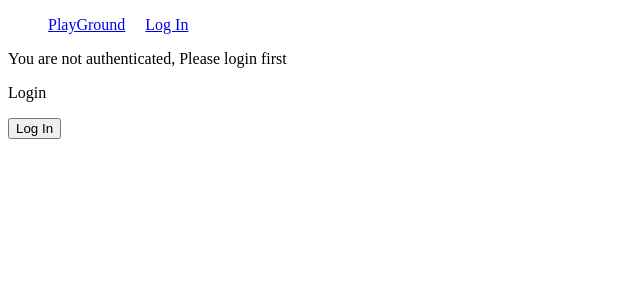
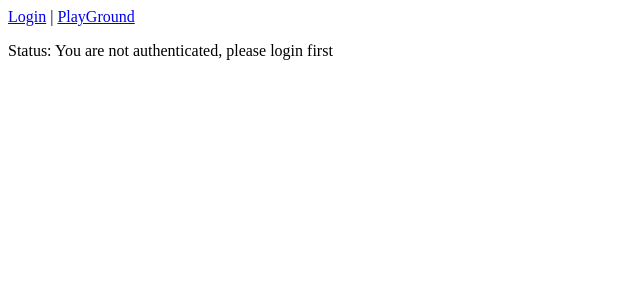
Before and after one commit to acciojob/code-playground-ManimehalaiAnandaraj, a React app: page / in a window 1280 px wide. Before the commit this address led to /login. Shown: the top 300 px of the page, without its empty margins (0-640 px from the left). Built offline with nearby package versions, Linux system fonts and the light colour scheme.

Commit message:
Completed assignment

```diff
--- a/src/components/App.js
+++ b/src/components/App.js
@@ -1,94 +1,35 @@
 import React, { useState } from 'react';
-import {
-  BrowserRouter,
-  Route,
-  Routes,
-  Link,
-  Navigate,
-} from 'react-router-dom';
+import { Routes, Route, Link } from 'react-router-dom';
+import Login from './Login';
+import Home from './Home';
+import PrivateRoute from './PrivateRoute';
 
-const App = () => {
+function App() {
   const [isAuthenticated, setIsAuthenticated] = useState(false);
-
-  const handleLogin = () => {
-    setIsAuthenticated(true);
-  };
-
-  const handleLogout = () => {
-    setIsAuthenticated(false);
-  };
 
   return (
     <div className="main-container">
       <nav>
-        <ul style={{ display: 'flex', listStyle: 'none', gap: '20px' }}>
-          <li>
-            <Link to="/">PlayGround</Link>
-          </li>
-          <li>
-            <Link to="/login">Log In</Link>
-          </li>
-        </ul>
-        <div>
-          {isAuthenticated ? (
-            <>
-              <p>Logged in, Now you can enter Playground</p>
-              <button onClick={handleLogout}>Log Out</button>
-            </>
-          ) : (
-            <span>You are not authenticated, Please login first</span>
-          )}
-        </div>
+        <Link to="/login">Login</Link> |{' '}
+        <Link to="/home">PlayGround</Link>
+        <p>Status: {isAuthenticated ? 'Logged in, Now you can enter playground' : 'You are not authenticated, please login first'}</p>
       </nav>
-
       <Routes>
         <Route
-          path="/"
+          path="/home"
           element={
             <PrivateRoute isAuthenticated={isAuthenticated}>
-              <HomePage />
+              <Home />
             </PrivateRoute>
           }
         />
         <Route
           path="/login"
-          element={
-            <LoginPage
-              isAuthenticated={isAuthenticated}
-              onLogin={handleLogin}
-            />
-          }
+          element={<Login setIsAuthenticated={setIsAuthenticated} />}
         />
       </Routes>
     </div>
   );
-};
-
-const PrivateRoute = ({ children, isAuthenticated }) => {
-  return isAuthenticated ? children : <Navigate to="/login" />;
-};
-
-const HomePage = () => {
-  return (
-    <div>
-      <p>Hi Welcome to Code playground</p>
-    </div>
-  );
-};
-
-const LoginPage = ({ isAuthenticated, onLogin }) => {
-  if (isAuthenticated) {
-    return <Navigate to="/" />;
-  }
-
-  return (
-    <div>
-      <p>Login</p>
-      <button onClick={onLogin}>Log In</button>
-    </div>
-  );
-};
-
-
+}
 
 export default App;
--- /dev/null
+++ b/src/components/Home.js
@@ -0,0 +1,11 @@
+import React from 'react';
+
+function Home() {
+  return (
+    <div>
+      <h2>Hi Welcome to the Code Playground</h2>
+    </div>
+  );
+}
+
+export default Home;
--- /dev/null
+++ b/src/components/Login.js
@@ -0,0 +1,20 @@
+import React from 'react';
+import { useNavigate } from 'react-router-dom';
+
+function Login({ setIsAuthenticated }) {
+  const navigate = useNavigate();
+
+  const handleLogin = () => {
+    setIsAuthenticated(true);
+    navigate('/home');
+  };
+
+  return (
+    <div>
+     <p>Login</p>
+      <button onClick={handleLogin}>Log In</button>
+    </div>
+  );
+}
+
+export default Login;
--- /dev/null
+++ b/src/components/PrivateRoute.js
@@ -0,0 +1,8 @@
+import React from 'react';
+import { Navigate } from 'react-router-dom';
+
+function PrivateRoute({ isAuthenticated, children }) {
+  return isAuthenticated ? children : <Navigate to="/login" replace />;
+}
+
+export default PrivateRoute;
```
